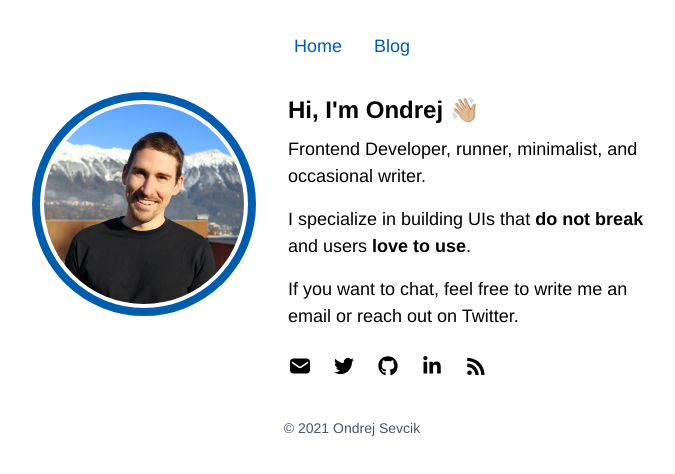
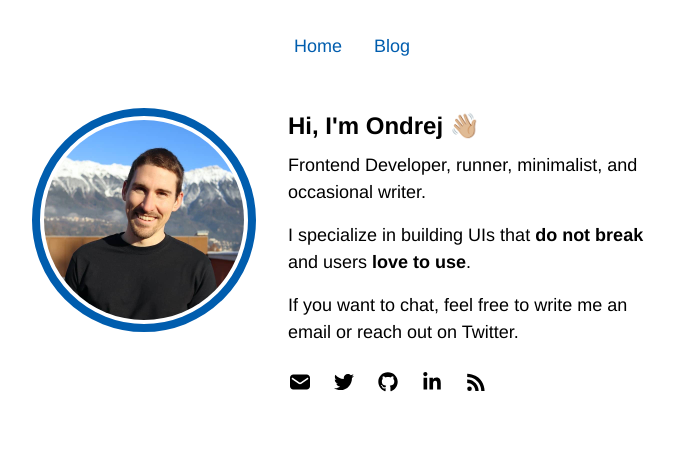
Before and after one commit to ondrejsevcik/ondrejsevcik.com, a Gatsby site: page / in a window 1280 px wide. Shown: the whole page, without its empty margins (288-963 px from the left). Built offline with nearby package versions, Linux system fonts and the light colour scheme; Gatsby itself is replaced by a stand-in of ours.

Commit message:
Remove footer from homepage

```diff
--- a/src/components/full-page-layout.js
+++ b/src/components/full-page-layout.js
@@ -7,18 +7,18 @@ import styled from "styled-components"
 
 const Layout = styled.div`
   display: grid;
-  gap: 2rem;
+  gap: 3rem;
   justify-items: center;
   padding: 2rem 0.5rem;
 `
 
-export function FullPageLayout({ children }) {
+export function FullPageLayout({ withoutFooter = false, children }) {
   return (
     <Layout>
       <SearchEngineOptimization />
       <Navigation />
       {children}
-      <Footer />
+      {withoutFooter ? null : <Footer />}
     </Layout>
   )
 }
--- a/src/pages/index.js
+++ b/src/pages/index.js
@@ -86,7 +86,7 @@ export default function HomePage() {
   ]
 
   return (
-    <FullPageLayout>
+    <FullPageLayout withoutFooter>
       <ContentWrapper>
         <ProfileImg alt="Profile portrait" src="/images/profile-picture.jpg" />
         <Content>
```
